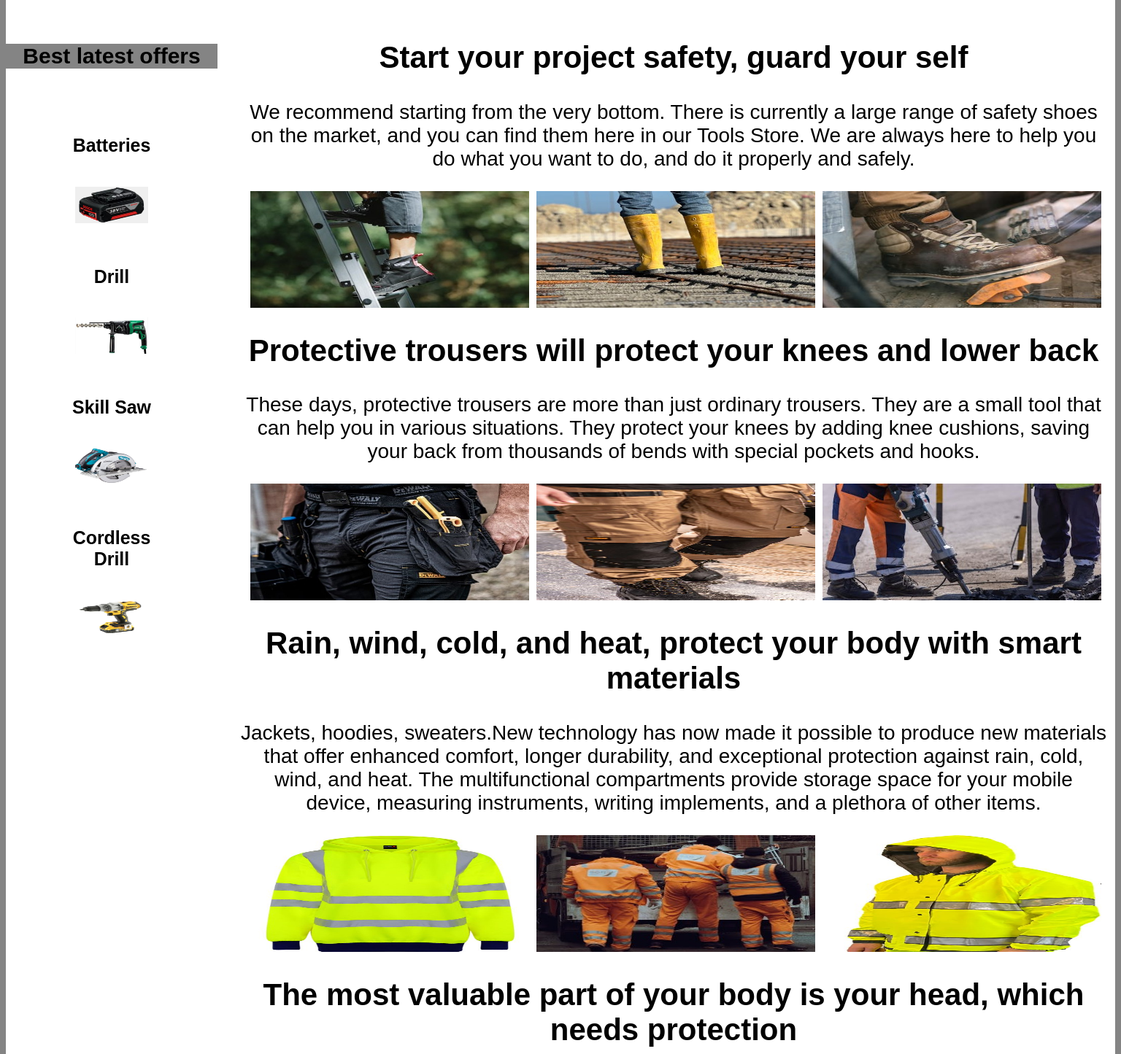
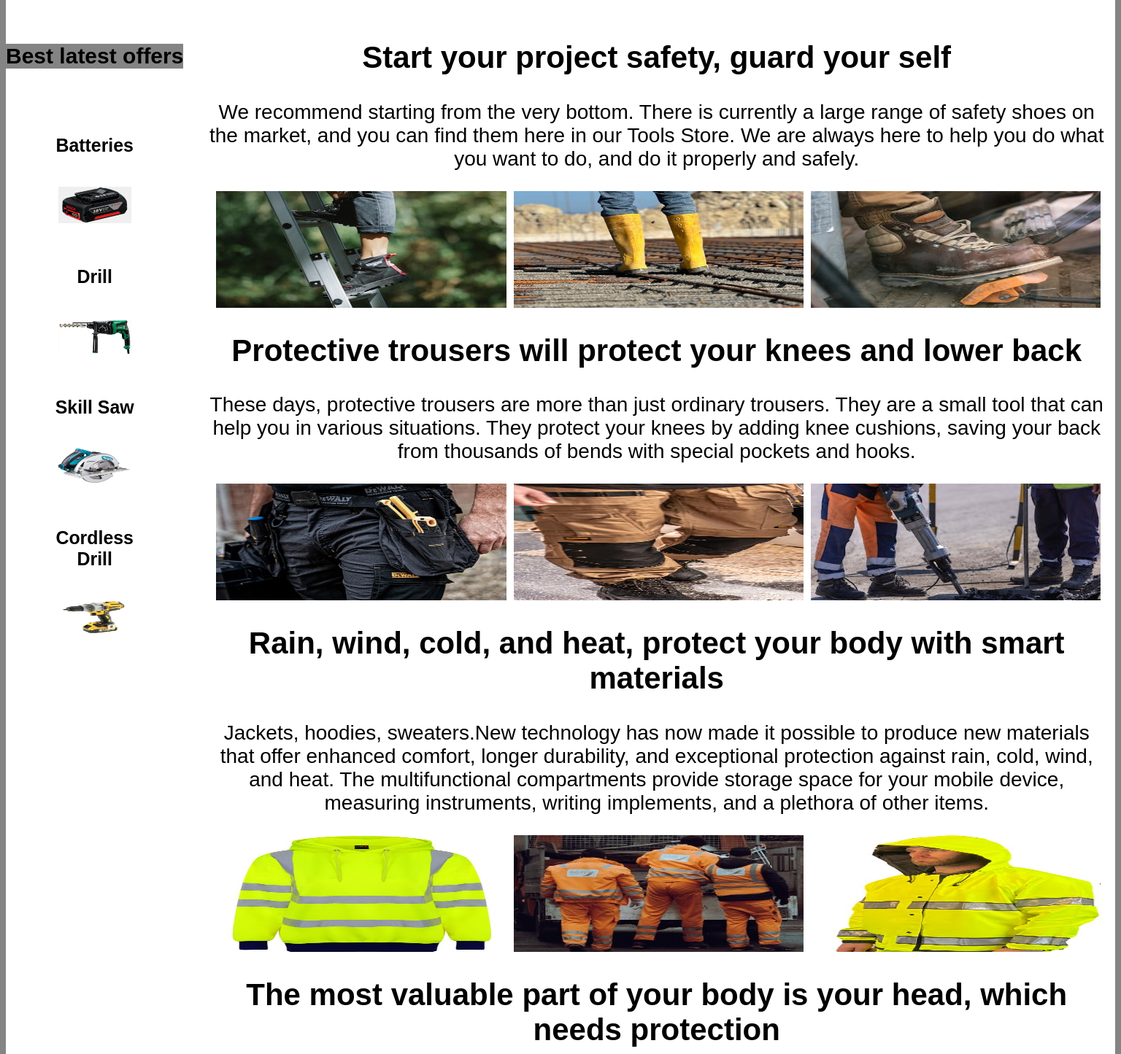
Before and after one commit to DimDeveloper18/DB_Assignment, a Flask app: page / in a window 1536 px wide. Shown: the part 155-1600 px from the top of the page at 73% size. Run offline with Flask 3, Linux system fonts and the light colour scheme.

```diff
--- a/static/css/homelarge.css
+++ b/static/css/homelarge.css
@@ -70,9 +70,14 @@ main{
     width: 98%;
 }
 aside{
-    min-width: 100%;
+
     font-size: 30px;
     grid-column: 1 / 2;
     grid-row: 3;
 }
+.martic{
+    max-width: 250px;
+    flex-direction: column;
+    align-items: center;
 }
+}
```
